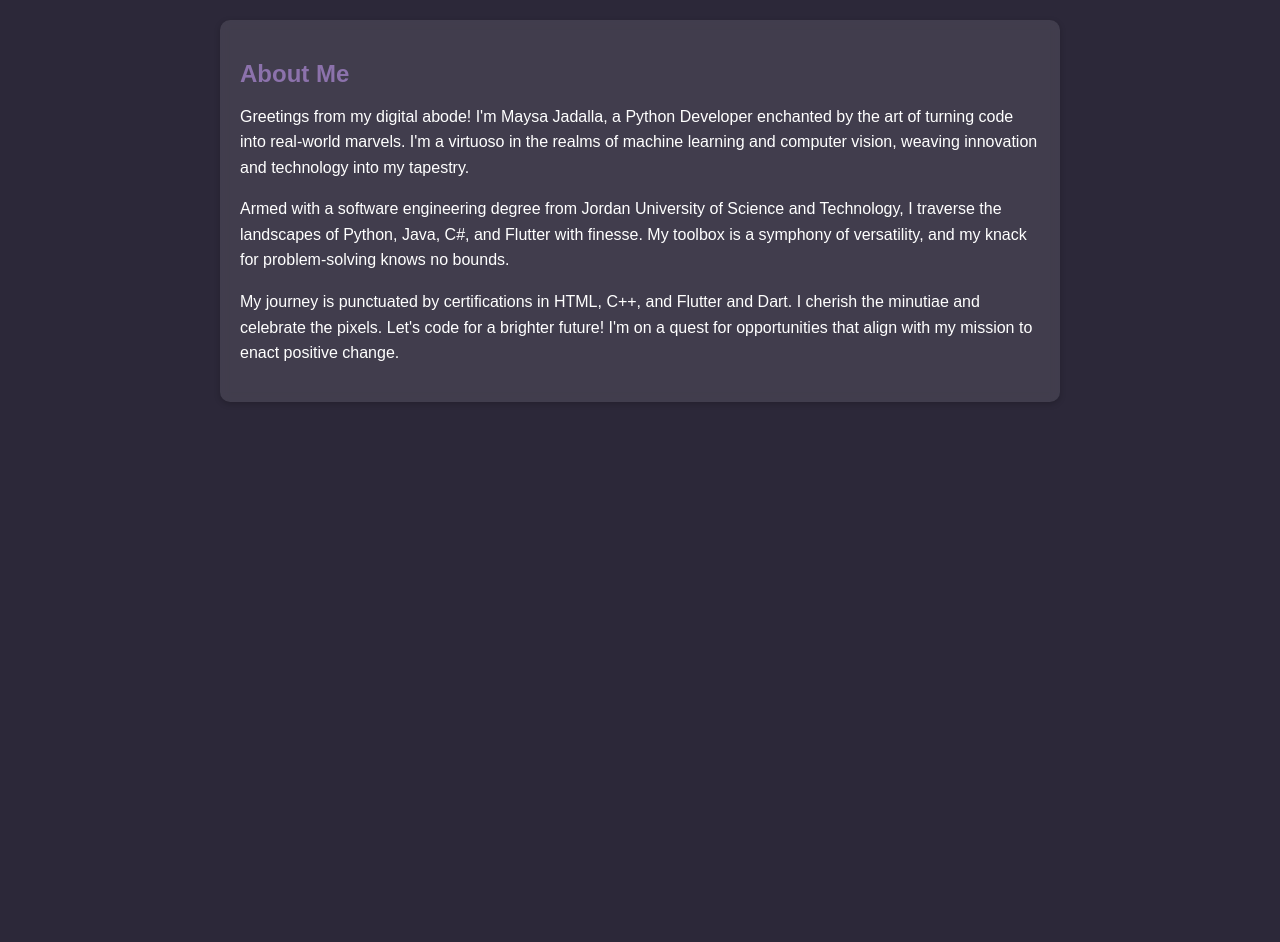
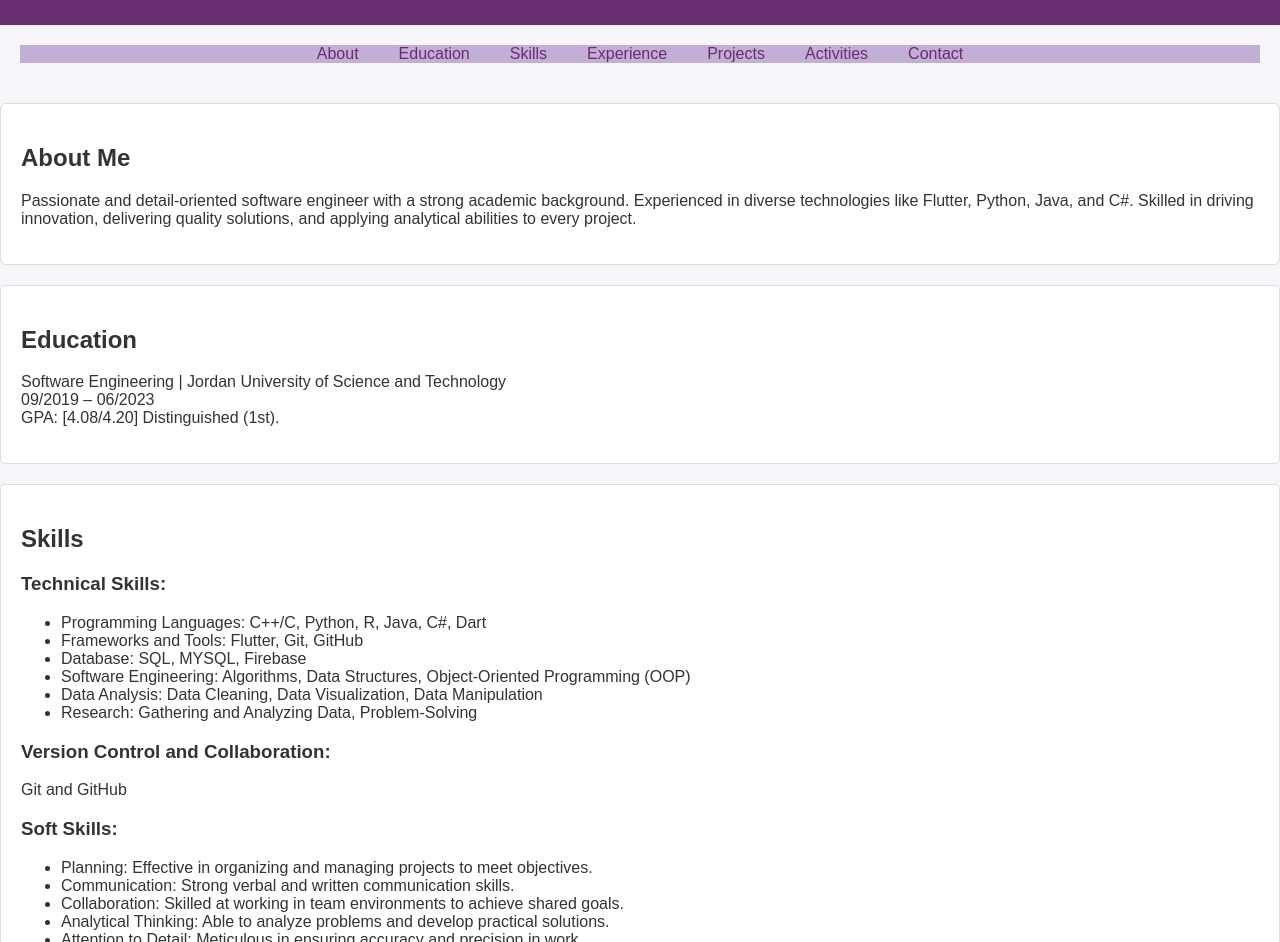
Before and after one commit to maisajad/hellome, a plain HTML site: page index.html in a window 1280 px wide. Shown: the part 143-1085 px from the top of the page. Before the commit the page ends 800 px from the top, so only its background shows below. Drawn offline with Linux system fonts and the light colour scheme.

Commit message:
Update index.html

```diff
--- a/index.html
+++ b/index.html
@@ -1,61 +1,95 @@
 <!DOCTYPE html>
 <html lang="en">
 <head>
-  <meta charset="UTF-8">
-  <meta name="viewport" content="width=device-width, initial-scale=1.0">
-  <title>Maysa Jadalla - Python Developer</title>
-  <style>
-    body {
-      font-family: Arial, sans-serif;
-      margin: 0;
-      padding: 0;
-      background-color: #2c2839;
-      color: #ffffff;
-    }
-    header {
-      background-color: #8c72ac;
-      padding: 20px;
-      text-align: center;
-    }
-    .container {
-      max-width: 800px;
-      margin: 20px auto;
-      padding: 20px;
-      background-color: rgba(255, 255, 255, 0.1);
-      border-radius: 10px;
-      box-shadow: 0 2px 6px rgba(0, 0, 0, 0.2);
-      backdrop-filter: blur(5px);
-    }
-    h1 {
-      margin: 0;
-      color: #ffffff;
-      font-size: 2.5rem;
-    }
-    h2 {
-      color: #8c72ac;
-      margin-bottom: 10px;
-    }
-    p {
-      line-height: 1.6;
-    }
-  </style>
+    <meta charset="UTF-8">
+    <meta name="viewport" content="width=device-width, initial-scale=1.0">
+    <title>Maysa Jad Alla - Personal Website</title>
+    <link rel="stylesheet" href="styles.css">
 </head>
 <body>
-  <header>
-    <h1>Maysa Jadalla</h1>
-    <p>Python Developer</p>
-  </header>
-  <div class="container">
-    <h2>About Me</h2>
-    <p>
-      Greetings from my digital abode! I'm Maysa Jadalla, a Python Developer enchanted by the art of turning code into real-world marvels. I'm a virtuoso in the realms of machine learning and computer vision, weaving innovation and technology into my tapestry.
-    </p>
-    <p>
-      Armed with a software engineering degree from Jordan University of Science and Technology, I traverse the landscapes of Python, Java, C#, and Flutter with finesse. My toolbox is a symphony of versatility, and my knack for problem-solving knows no bounds.
-    </p>
-    <p>
-      My journey is punctuated by certifications in HTML, C++, and Flutter and Dart. I cherish the minutiae and celebrate the pixels. Let's code for a brighter future! I'm on a quest for opportunities that align with my mission to enact positive change.
-    </p>
-  </div>
+    <header>
+        <h1>Maysa Jad Alla</h1>
+        <h2>Passionate Software Engineer</h2>
+    </header>
+    <nav>
+        <ul>
+            <li><a href="#about">About</a></li>
+            <li><a href="#education">Education</a></li>
+            <li><a href="#skills">Skills</a></li>
+            <li><a href="#experience">Experience</a></li>
+            <li><a href="#projects">Projects</a></li>
+            <li><a href="#activities">Activities</a></li>
+            <li><a href="#contact">Contact</a></li>
+        </ul>
+    </nav>
+    <section id="about">
+        <h2>About Me</h2>
+        <p>Passionate and detail-oriented software engineer with a strong academic background. Experienced in diverse technologies like Flutter, Python, Java, and C#. Skilled in driving innovation, delivering quality solutions, and applying analytical abilities to every project.</p>
+    </section>
+    <section id="education">
+        <h2>Education</h2>
+        <p>Software Engineering | Jordan University of Science and Technology<br>
+        09/2019 – 06/2023<br>
+        GPA: [4.08/4.20] Distinguished (1st).</p>
+    </section>
+<!-- ... (previous code) ... -->
+
+<section id="skills">
+    <h2>Skills</h2>
+    <h3>Technical Skills:</h3>
+    <ul>
+        <li>Programming Languages: C++/C, Python, R, Java, C#, Dart</li>
+        <li>Frameworks and Tools: Flutter, Git, GitHub</li>
+        <li>Database: SQL, MYSQL, Firebase</li>
+        <li>Software Engineering: Algorithms, Data Structures, Object-Oriented Programming (OOP)</li>
+        <li>Data Analysis: Data Cleaning, Data Visualization, Data Manipulation</li>
+        <li>Research: Gathering and Analyzing Data, Problem-Solving</li>
+    </ul>
+    <h3>Version Control and Collaboration:</h3>
+    <p>Git and GitHub</p>
+    <h3>Soft Skills:</h3>
+    <ul>
+        <li>Planning: Effective in organizing and managing projects to meet objectives.</li>
+        <li>Communication: Strong verbal and written communication skills.</li>
+        <li>Collaboration: Skilled at working in team environments to achieve shared goals.</li>
+        <li>Analytical Thinking: Able to analyze problems and develop practical solutions.</li>
+        <li>Attention to Detail: Meticulous in ensuring accuracy and precision in work.</li>
+    </ul>
+</section>
+
+<section id="experience">
+    <h2>Experience</h2>
+    <h3>AI Intern | Tahaluf Al Emarat Technical Solutions</h3>
+    <p>03/2023 – 07/2023</p>
+    <p>Received intensive instruction in key AI topics...</p>
+</section>
+
+<section id="projects">
+    <h2>Projects</h2>
+    <p>C# and Flutter projects: <a href="https://github.com/maisajad">GitHub</a></p>
+    <p>Covid19 data analysis, visualization, preparation for ML apps: <a href="https://drive.google.com/drive/folders/1N_Z3_aGTBju9hG1tj7xUIIlcgImfuzxo">Covid19 data science project</a></p>
+    <p>Employee-Organization web application: <a href="https://github.com/maisajad/Organization-System">GitHub</a></p>
+    <p>Graduation project – Student Flutter Application: <a href="https://github.com/maisajad/jadwel">GitHub</a></p>
+</section>
+
+<section id="activities">
+    <h2>Activities</h2>
+    <p>1. Academic leader at Ghirass Team:<br>Served as an Academic Leader at Ghirass Team...</p>
+    <p>2. Mental arithmetic competitions:<br>Participated in mental arithmetic competitions...</p>
+</section>
+
+<section id="contact">
+    <h2>Contact</h2>
+    <p>Jordan - Amman<br>
+    Phone: +962 776157806<br>
+    Email: jadallahmaisaa@gmail.com<br>
+    LinkedIn: <a href="https://www.linkedin.com/in/maisaa-jadallah">LinkedIn Profile</a><br>
+    GitHub: <a href="https://github.com/maisajad">GitHub Profile</a></p>
+</section>
+
+<!-- ... (remaining code) ... -->
+    <footer>
+        <p>Maysa Jad Alla | Designed with ❤️</p>
+    </footer>
 </body>
 </html>
```
